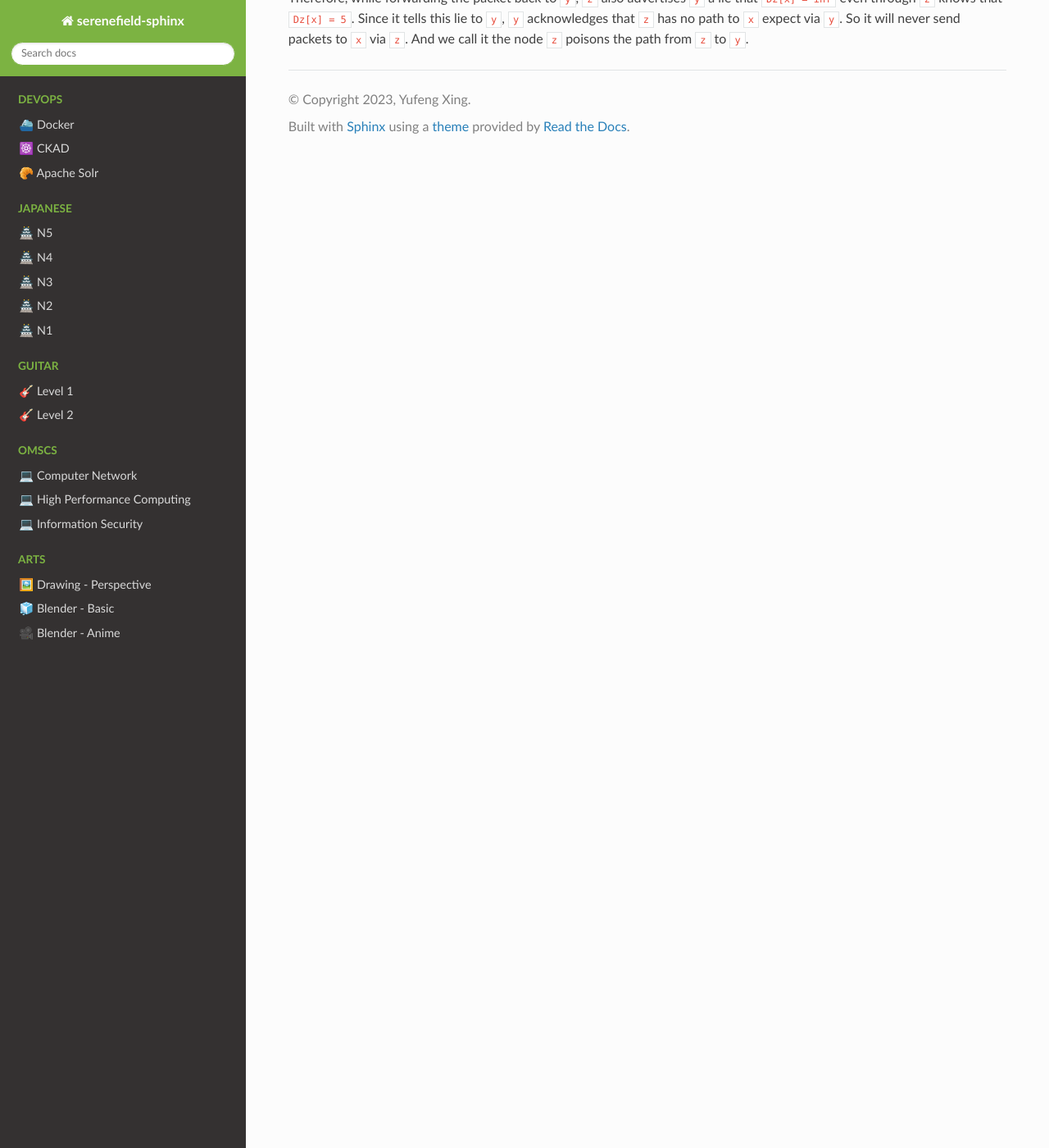
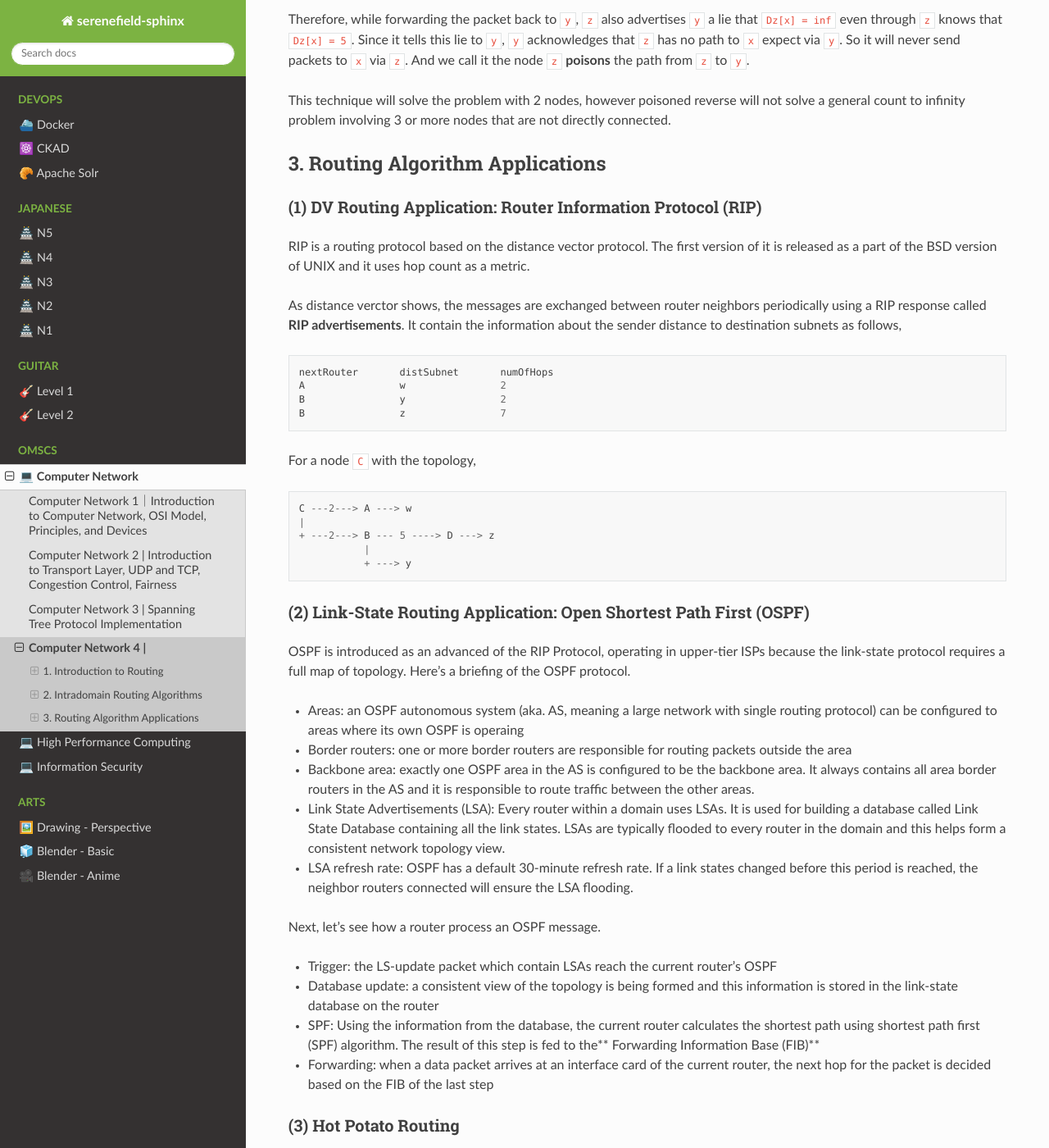
Before and after one commit to Serene-Field/sphinx-transit, a Sphinx documentation site: the page built from docs/OMSCS/CN/note4.md, in a window 1280 px wide and 1400 px high, scrolled down 10801 px. Shown: the whole window at 82% size. Built offline with Sphinx 7.4.7 and the Read the Docs theme 2.0.0, drawn with Linux system fonts in a browser that asks for light colours; pages that are not in the unit, such as notebooks, are missing from menus; some of the changed text lies outside the part shown.

Commit message:
update: cn note4

````diff
--- a/docs/OMSCS/CN/note4.md
+++ b/docs/OMSCS/CN/note4.md
@@ -507,13 +507,13 @@ While node `z` thinks the shortest route from `z` to `x` is,
 z -> y -> x
 ```
 
-So a packet sent from `y` or `z` to `x` will not reach the destionation because there's a loop in the route and the packet keeps bouncing between `y` and `z`.
-So how long is the delay? While for `Dy = [6, 0, 1]` to `Dy = [51, 0, 1]`, it takes `45` iterations and for `Dz = [5, 1, 0]` to `Dz = [50, 1, 0]`, it also takes `45` iterations.
-Therefore, we can expect a delay of packets because,
+So a packet sent from `y` or `z` to `x` will not reach the destionation because there's a loop in the route and the packet keeps bouncing between `y` and `z`. Therefore, we can expect a delay of packets because,
 
 ```
 z <-> y
 ```
+
+So how long is the delay? While for `Dy = [6, 0, 1]` to `Dy = [51, 0, 1]`, it takes `45` iterations and for `Dz = [5, 1, 0]` to `Dz = [50, 1, 0]`, it also takes `45` iterations.
 
 This is called the **count-to-infinity** problem.
 
@@ -535,4 +535,62 @@ least cost path: z -> y -> x
 
 So now node `z` will notice that this packet came from `y` and the least cost path of it to `x` goes through `y`. This means if `z` follows the path, it will never get the packet delievered to `x`.
 
-Therefore, while forwarding the packet back to `y`, `z` also advertises `y` a lie that `Dz[x] = inf` even through `z` knows that `Dz[x] = 5`. Since it tells this lie to `y`, `y` acknowledges that `z` has no path to `x` expect via `y`. So it will never send packets to `x` via `z`. And we call it the node `z` poisons the path from `z` to `y`.
+Therefore, while forwarding the packet back to `y`, `z` also advertises `y` a lie that `Dz[x] = inf` even through `z` knows that `Dz[x] = 5`. Since it tells this lie to `y`, `y` acknowledges that `z` has no path to `x` expect via `y`. So it will never send packets to `x` via `z`. And we call it the node `z` **poisons** the path from `z` to `y`.
+
+This technique will solve the problem with 2 nodes, however poisoned reverse will not solve a general count to infinity problem involving 3 or more nodes that are not directly connected.
+
+### 3. Routing Algorithm Applications
+
+#### (1) DV Routing Application: Router Information Protocol (RIP)
+
+
+RIP is a routing protocol based on the distance vector protocol. The first version of it is released as a part of the BSD version of UNIX and it uses hop count as a metric.
+
+As distance verctor shows, the messages are exchanged between router neighbors periodically using a RIP response called **RIP advertisements**. It contain the information about the sender distance to destination subnets as follows,
+
+```
+nextRouter       distSubnet       numOfHops
+A                w                2
+B                y                2
+B                z                7
+```
+
+For a node `C` with the topology,
+
+```
+C ---2---> A ---> w
+|
++ ---2---> B --- 5 ----> D ---> z
+           |
+           + ---> y
+```
+
+#### (2) Link-State Routing Application: Open Shortest Path First (OSPF)
+
+OSPF is introduced as an advanced of the RIP Protocol, operating in upper-tier ISPs because the link-state protocol requires a full map of topology. Here's a briefing of the OSPF protocol.
+
+- Areas: an OSPF autonomous system (aka. AS, meaning a large network with single routing protocol) can be configured to areas where its own OSPF is operaing
+- Border routers: one or more border routers are responsible for routing packets outside the area
+- Backbone area: exactly one OSPF area in the AS is configured to be the backbone area. It always contains all area border routers in the AS and it is responsible to route traffic between the other areas.
+- Link State Advertisements (LSA): Every router within a domain uses LSAs. It is used for building a database called Link State Database containing all the link states. LSAs are typically flooded to every router in the domain and this helps form a consistent network topology view.
+- LSA refresh rate: OSPF has a default 30-minute refresh rate. If a link states changed before this period is reached, the neighbor routers connected will ensure the LSA flooding.
+
+Next, let's see how a router process an OSPF message.
+
+- Trigger: the LS-update packet which contain LSAs reach the current router's OSPF
+- Database update: a consistent view of the topology is being formed and this information is stored in the link-state database on the router
+- SPF: Using the information from the database, the current router calculates the shortest path using shortest path first (SPF) algorithm. The result of this step is fed to the** Forwarding Information Base (FIB)**
+- Forwarding: when a data packet arrives at an interface card of the current router, the next hop for the packet is decided based on the FIB of the last step
+
+#### (3) Hot Potato Routing
+
+Compared to RIP and OSPF, there's another routing protocol considering the routing speed over finding the most efficient (shortest) path. This is called the **hot potato routing**.
+
+Hot potato routing is a technique of choosing a path within the network by choosing the **closest** egress point based on intradomain path cost (aka. Interior Gateway Protocol (IGP) cost) even if the overall path is not optimized.
+
+Hot potato routing is commonly used for applications that cares more about speed or in a relatively simple network. For example,
+
+- real-time communication
+- high-frequency trading
+- CDNs
+- cloud computing
--- a/docs/OMSCS/index.rst
+++ b/docs/OMSCS/index.rst
@@ -7,6 +7,7 @@
    CN/note1
    CN/note2
    CN/note3
+   CN/note4
 
 💻  High Performance Computing
 ==============================
````
